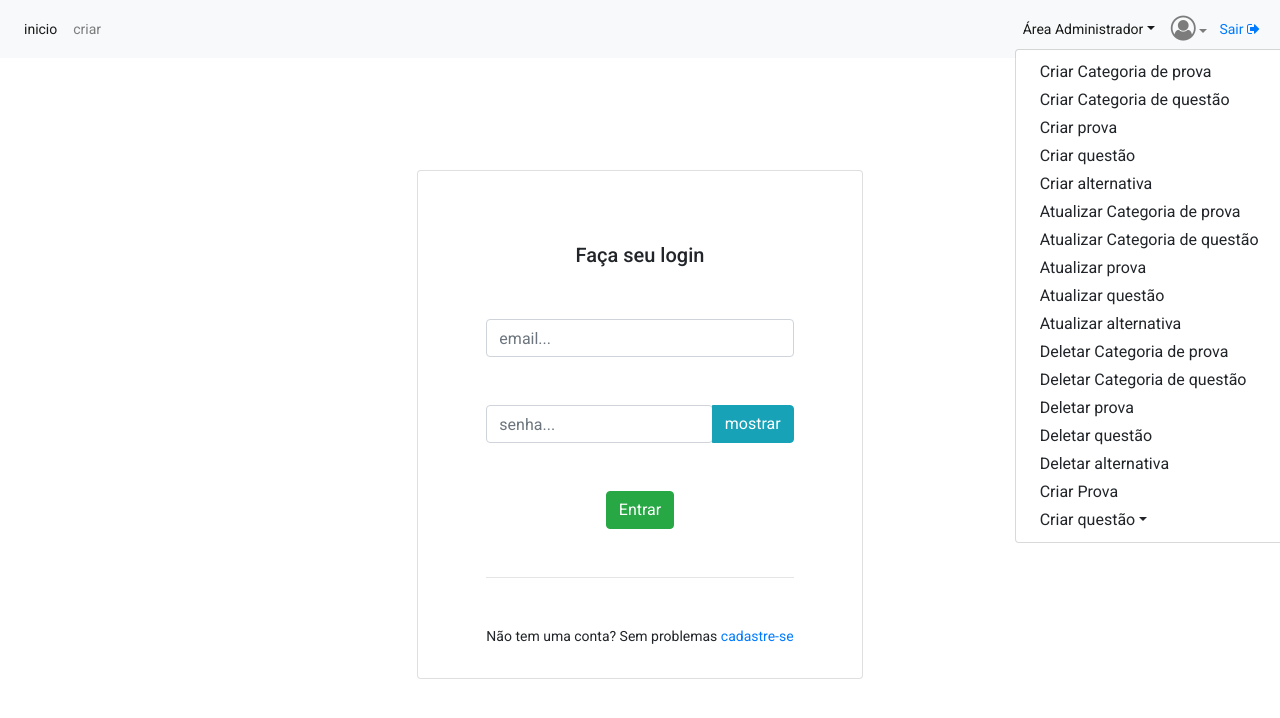
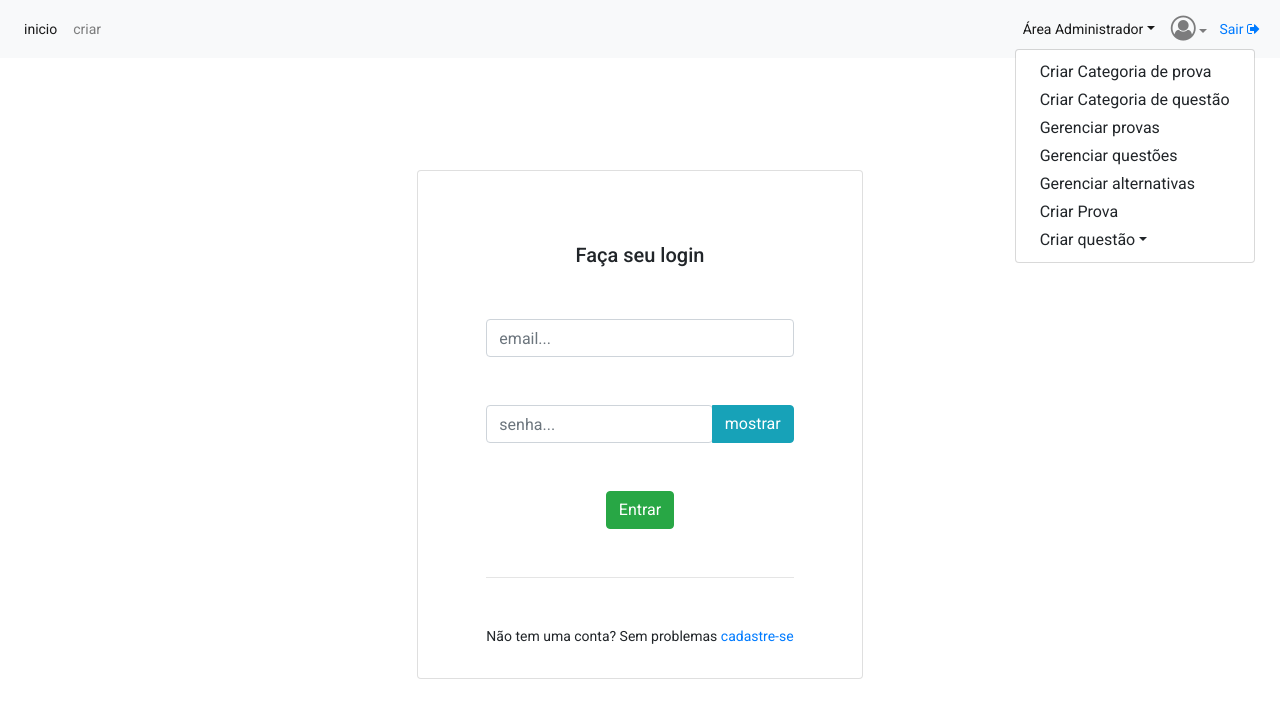
Before and after one commit to jonathanhenriques/SprintQuizAppFront, an Angular app: page /entrar in a window 1280 px wide. Both pictures are taken after a click on the link "Área Administrador". Shown: the top 718 px of the page. Built offline with nearby package versions, Linux system fonts and the light colour scheme.

Commit message:
modificando opções de navegação

```diff
--- a/src/app/navegacao-bar/navegacao-bar.component.html
+++ b/src/app/navegacao-bar/navegacao-bar.component.html
@@ -46,11 +46,11 @@
         <ul class="dropdown-menu games-menu">
           <li><a href="latest.html" class="dropdown-item" routerLink="/cadastrar-categoria-prova">Criar Categoria de prova</a></li>
           <li><a href="latest.html" class="dropdown-item" routerLink="/cadastrar-categoria-questão">Criar Categoria de questão</a></li>
-          <li><a href="latest.html" class="dropdown-item" routerLink="/cadastrar-prova">Criar prova</a></li>
-          <li><a href="latest.html" class="dropdown-item" routerLink="/cadastrar-questao">Criar questão</a></li>
-          <li><a href="latest.html" class="dropdown-item" routerLink="/cadastrar-alternativa">Criar alternativa</a></li>
+          <li><a href="latest.html" class="dropdown-item" routerLink="/cadastrar-prova">Gerenciar provas</a></li>
+          <li><a href="latest.html" class="dropdown-item" routerLink="/cadastrar-questao">Gerenciar questões</a></li>
+          <li><a href="latest.html" class="dropdown-item" routerLink="/cadastrar-alternativa">Gerenciar alternativas</a></li>
 
-          <li><a href="latest.html" class="dropdown-item" routerLink="/atualizar-categoria-prova">Atualizar Categoria de prova</a></li>
+          <!-- <li><a href="latest.html" class="dropdown-item" routerLink="/atualizar-categoria-prova">Atualizar Categoria de prova</a></li>
           <li><a href="latest.html" class="dropdown-item" routerLink="/atualizar-categoria-questão">Atualizar Categoria de questão</a></li>
           <li><a href="latest.html" class="dropdown-item" routerLink="/atualizar-prova">Atualizar prova</a></li>
           <li><a href="latest.html" class="dropdown-item" routerLink="/atualizar-questao">Atualizar questão</a></li>
@@ -60,7 +60,7 @@
           <li><a href="latest.html" class="dropdown-item" routerLink="/deletar-categoria-questão">Deletar Categoria de questão</a></li>
           <li><a href="latest.html" class="dropdown-item" routerLink="/deletar-prova">Deletar prova</a></li>
           <li><a href="latest.html" class="dropdown-item" routerLink="/deletar-questao">Deletar questão</a></li>
-          <li><a href="latest.html" class="dropdown-item" routerLink="/deletar-alternativa">Deletar alternativa</a></li>
+          <li><a href="latest.html" class="dropdown-item" routerLink="/deletar-alternativa">Deletar alternativa</a></li> -->
 
 
 
```
